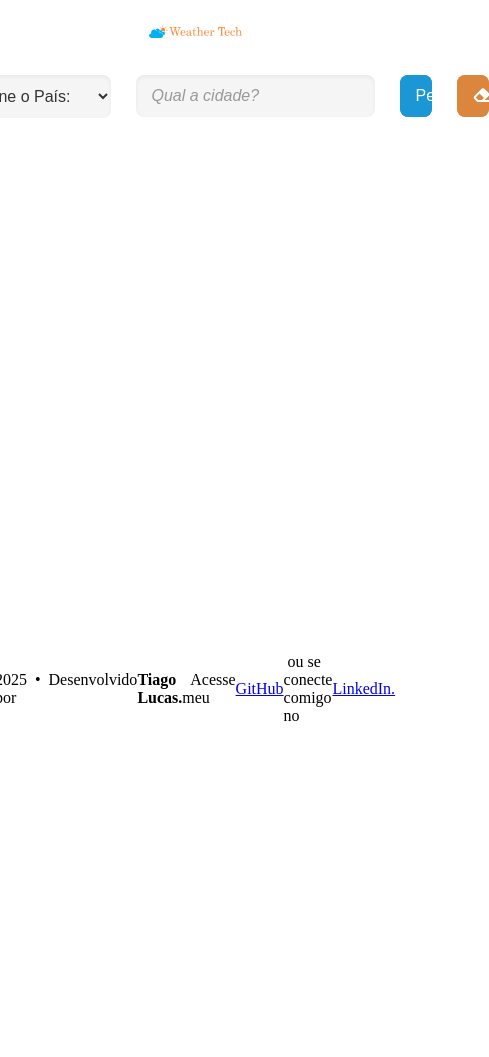
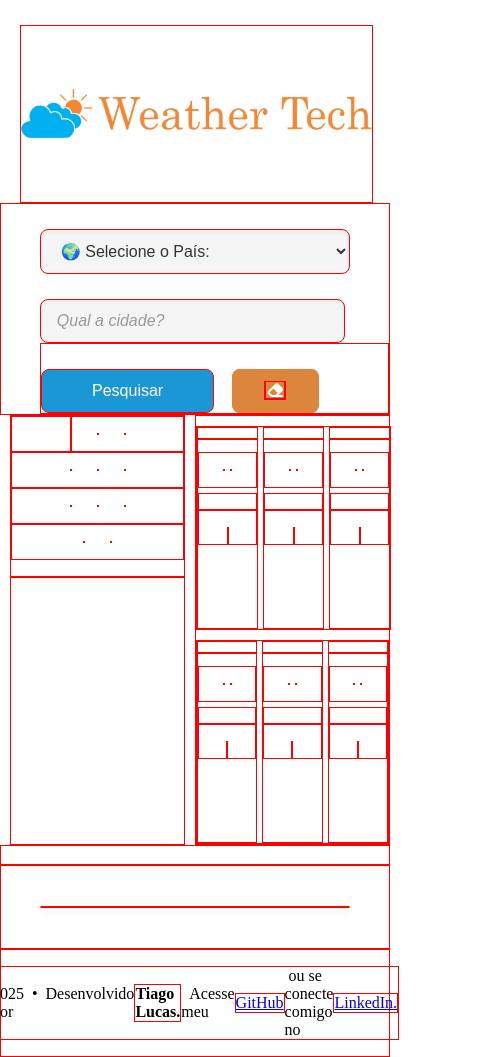
Before and after one commit to tiagolucasoo/weather_tech, a plain HTML site: page index.html in a window 390 px wide. Shown: the whole page, 489 px wide, since content can reach past the window. Before the commit the page ends 844 px from the top, so only its background shows below. Drawn offline with Linux system fonts and the light colour scheme.

Commit message:
Ajustes iniciais - Responsive

```diff
--- a/css/componentes.css
+++ b/css/componentes.css
@@ -25,6 +25,7 @@ input::placeholder {
   color: #999;
   font-style: italic;
 }
+
 
 /* 2) Botão Maior - Pesquisar*/
 button {
--- a/css/estilo.css
+++ b/css/estilo.css
@@ -54,7 +54,7 @@ html, body , .container {
 }
 
 .container * {
-  border: 0px solid red;
+  border: 1px solid red;
   position: relative;
 }
 
--- /dev/null
+++ b/css/responsive.css
@@ -0,0 +1,56 @@
+@media (max-width: 768px) {
+    .Logo {
+        grid-area: Logo;
+        max-width: 90%;
+        margin-left: 5%;
+        aspect-ratio: 2 / 1;
+        height: auto;
+        background-image: url(../img/logo3.png);
+        background-repeat: no-repeat;
+    }
+
+    input{
+        padding: 12px 16px;
+        font-size: 1rem;
+        border: 1.5px solid #bbb;
+        border-radius: 8px;
+        background-color: #f5f5f5;
+        color: #333;
+        outline: none;
+        box-shadow: inset 0 2px 4px rgba(0,0,0,0.05);
+        transition: border-color 0.3s ease, box-shadow 0.3s ease;
+        width: 70%;
+        margin-left: 10%;
+    }
+    select{
+        padding: 12px 16px;
+        font-size: 1rem;
+        border: 1.5px solid #bbb;
+        border-radius: 8px;
+        background-color: #f5f5f5;
+        color: #333;
+        outline: none;
+        box-shadow: inset 0 2px 4px rgba(0,0,0,0.05);
+        transition: border-color 0.3s ease, box-shadow 0.3s ease;
+        width: 80%;
+        margin-left: 10%;
+    }
+    .Pesquisa {
+        grid-area: Pesquisa;
+        align-items: center;
+        justify-content: center;
+        display: block;
+        gap: 5px;
+    }
+    button#buscar{
+        width: 50%;
+    }
+    button.menor{
+        margin-left: 5%;
+        width: 25%;
+    }
+    .posicao_botoes{
+        display: flex;
+        margin-left: 10%;
+    }
+}
--- a/index.html
+++ b/index.html
@@ -6,6 +6,7 @@
   <title>Weather Tech - Previsão de Tempo</title>
   <link rel="stylesheet" href="css/estilo.css"> <!-- Folha Principal | Posicionamento, classes e afins -->
   <link rel="stylesheet" href="css/componentes.css"> <!-- Componentes imutáveis | Buttons, Select, Input... -->
+  <link rel="stylesheet" href="css/responsive.css">
 </head>
 <body>
   <div class="container">
@@ -32,9 +33,11 @@
       </select>
 
       <input class="inputCidade" placeholder="Qual a cidade?" />
-      <button type="submit" id="buscar">Pesquisar</button>
-      <!-- <button type="submit" class="menor" id=""><cod-att></cod-att></button> -->
-      <button onclick="limparDados()" class="menor"><cod-limpar></cod-limpar></button>
+      <div class="posicao_botoes">
+        <button type="submit" id="buscar">Pesquisar</button>
+        <!-- <button type="submit" class="menor" id=""><cod-att></cod-att></button> -->
+        <button onclick="limparDados()" class="menor"><cod-limpar></cod-limpar></button>
+      </div>
     </div>
 
     <!-- HTML, JS OK | Finalizar CSS -->
--- a/js/script.js
+++ b/js/script.js
@@ -129,6 +129,8 @@ async function buscarInformacoes(codigo_pais, cidade, nome_pais) {
         const temp_maxima = dadosCompletos.daily.temperature_2m_max[0];
         const porc_chuva = dadosCompletos.daily.precipitation_probability_max[0]
 
+        console.log(dadosClima.current_weather);
+
         // const cod7 = dadosCompletos.daily.weathercode[6];
         // const chu7 = dadosCompletos.daily.precipitation_probability_max[6];
         // const pre8 = dadosCompletos.daily.precipitation_sum[7];
```
